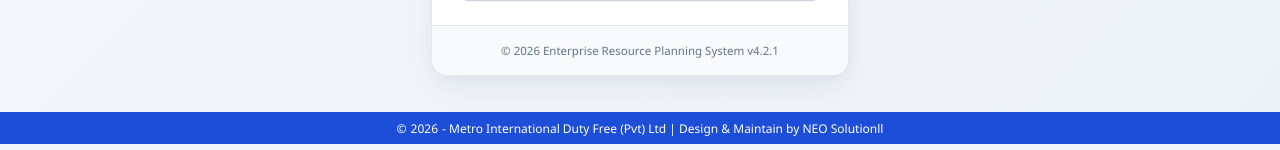
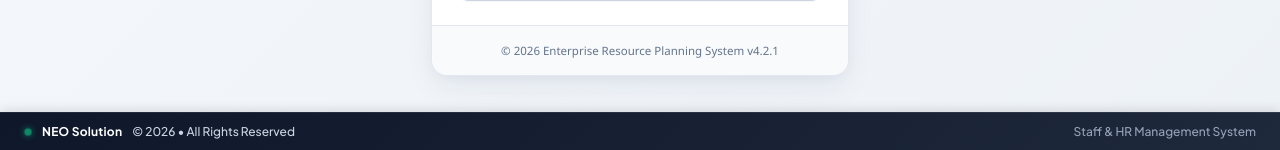
Before and after one commit to NeoSolution-NextLevel/Neo-Solution-Staff-Management, a PHP site: page /UxUi/Main/User-Login.php in a window 1280 px wide. Shown: the part 764-914 px from the top of the page. Run offline with PHP 8.4, Linux system fonts and the light colour scheme.

Commit message:
Update footer.php

```diff
--- a/UxUi-Back/Common/footer.php
+++ b/UxUi-Back/Common/footer.php
@@ -4,45 +4,83 @@
 
 <style>
     /* =========================================================
-       PAGE FOOTER
+       PAGE FOOTER (MATCHING SYSTEM FOOTER ACROSS ENTIRE APPLICATION)
        ========================================================= */
     .erp-footer {
-        min-height: 32px;
-        height: auto;
-        background: var(--erp-primary-dark);
-        color: #fff;
+        position: fixed;
+        bottom: 0;
+        left: 0;
+        width: 100%;
+        min-height: 38px;
+        background: linear-gradient(135deg, #0f172a 0%, #1e293b 100%);
+        color: #94a3b8;
+        font-family: 'Plus Jakarta Sans', 'Segoe UI', -apple-system, BlinkMacSystemFont, Roboto, sans-serif;
         font-size: 12px;
+        font-weight: 500;
         display: flex;
         align-items: center;
-        justify-content: center;
-        padding: 0 16px;
-        position: fixed;
-        bottom: 0;
-        width: 100%;
-        z-index: 102;
+        justify-content: space-between;
+        padding: 8px 24px;
+        z-index: 1000;
         box-sizing: border-box;
+        border-top: 1px solid rgba(255, 255, 255, 0.08);
+        box-shadow: 0 -2px 10px rgba(0, 0, 0, 0.12);
     }
 
-    .erp-footer__content {
+    .erp-footer__left {
         display: flex;
         align-items: center;
-        justify-content: center;
-        flex-wrap: wrap;
-        gap: 4px;
-        text-align: center;
-        line-height: 1.3;
+        gap: 10px;
+        color: #cbd5e1;
+    }
+
+    .erp-footer__left .status-dot {
+        width: 8px;
+        height: 8px;
+        border-radius: 50%;
+        background: #10b981;
+        box-shadow: 0 0 8px #10b981;
+        display: inline-block;
+        animation: erpPulseDot 2s infinite ease-in-out;
+    }
+
+    @keyframes erpPulseDot {
+        0%, 100% {
+            opacity: 1;
+            transform: scale(1);
+        }
+        50% {
+            opacity: 0.55;
+            transform: scale(0.85);
+        }
+    }
+
+    .erp-footer__brand {
+        font-weight: 700;
+        color: #ffffff;
+        letter-spacing: 0.02em;
+    }
+
+    .erp-footer__right {
+        display: flex;
+        align-items: center;
+        gap: 6px;
+        color: #94a3b8;
+        font-size: 12px;
     }
 
     @media (max-width: 768px) {
         .erp-footer {
-            font-size: 10.5px;
-            padding: 6px 12px;
+            padding: 8px 14px;
+            font-size: 11px;
+            flex-direction: column;
+            justify-content: center;
+            gap: 4px;
+            text-align: center;
         }
-    }
-    @media (max-width: 400px){
-        .erp-footer {
-            font-size: 10px;
-            padding: 4px 8px;
+
+        .erp-footer__right {
+            display: none;
         }
     }
 
@@ -55,15 +93,18 @@
 
 <!-- ================= PAGE FOOTER ================= -->
 <footer class="erp-footer">
-    <div class="erp-footer__content">
-        © <span id="currentYear"><?php echo date('Y'); ?></span> - Metro International Duty Free (Pvt) Ltd | Design & Maintain by NEO Solutionll
+    <div class="erp-footer__left">
+        <span class="status-dot" title="System Online"></span>
+        <span class="erp-footer__brand">NEO Solution</span>
+        <span>© <span id="currentYear"><?php echo date('Y'); ?></span> • All Rights Reserved</span>
+    </div>
+    <div class="erp-footer__right">
+        Staff & HR Management System
     </div>
 </footer>
 
 <script>
-    // Footer-specific JavaScript
     document.addEventListener('DOMContentLoaded', function() {
-        // Set current year if not already set by PHP
         const currentYearSpan = document.getElementById('currentYear');
         if (currentYearSpan && !currentYearSpan.textContent.trim()) {
             currentYearSpan.textContent = new Date().getFullYear();
```
